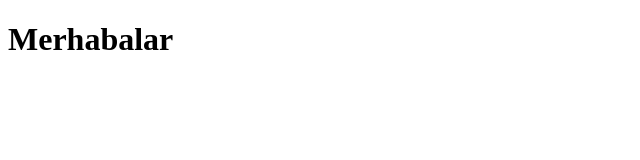
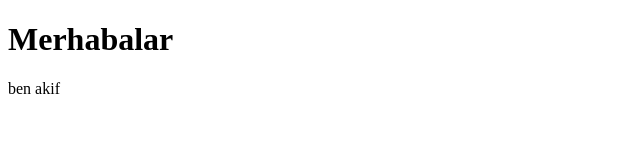
Before and after one commit to akif718/todo-list, a plain HTML site: page index.html in a window 1280 px wide. Shown: the full height of the page, 0-640 px from the left. Drawn offline with Linux system fonts and the light colour scheme.

Commit message:
Update index.html

```diff
--- a/index.html
+++ b/index.html
@@ -7,5 +7,6 @@
 </head>
 <body>
     <h1>Merhabalar</h1>
+    <p>ben akif</p>
 </body>
 </html>
```
